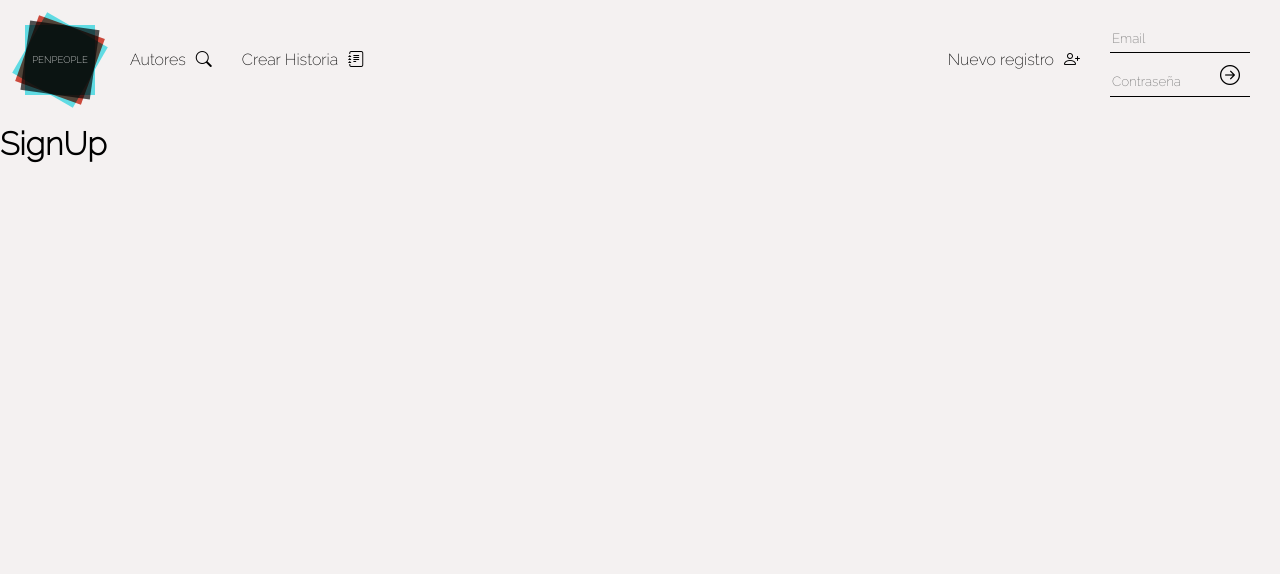
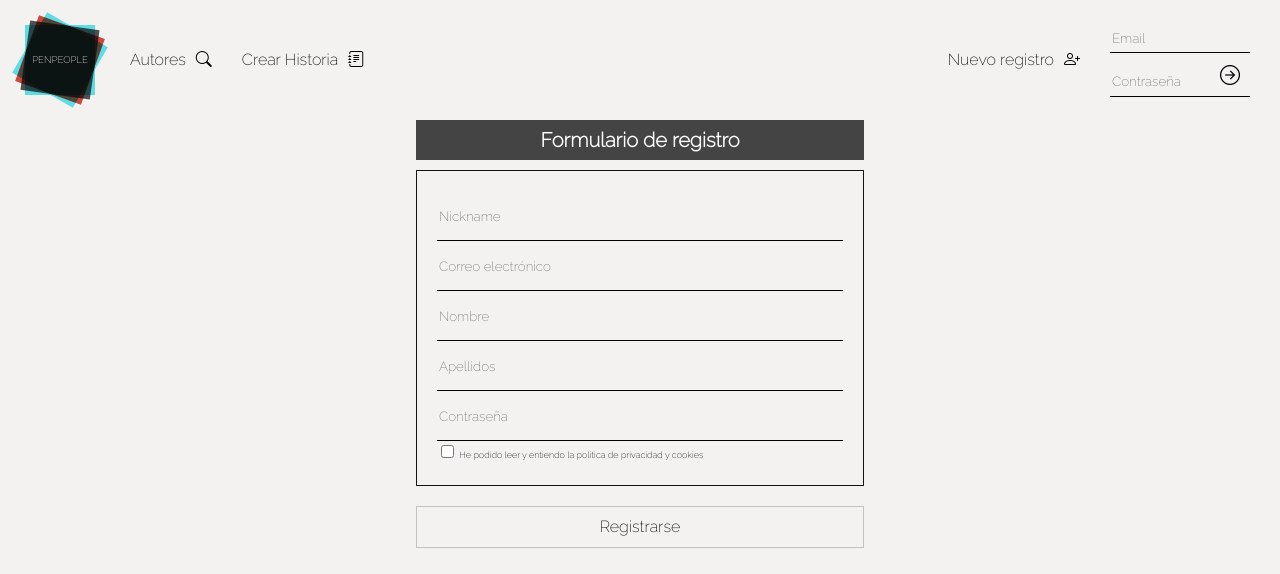
Before and after one commit to rosepernia/penpeople, a Vue app: page /registro in a window 1280 px wide. Shown: the top 574 px of the page. Built offline with nearby package versions, Linux system fonts and the light colour scheme.

Commit message:
commit2 con mas clases

```diff
--- a/src/views/SignUp.vue
+++ b/src/views/SignUp.vue
@@ -1,6 +1,21 @@
 <template>
   <div class="view-top">
-    <h1>SignUp</h1>
+    <div class="title">Formulario de registro</div>
+    <div class="box square">
+      <input class="inputs input-form" type="text" v-model="nickname" placeholder="Nickname" required>
+      <div v-if="nicknameerror" class="error"> {{nicknameerror}} </div>
+      <input class="inputs input-form" type="text" v-model="email" placeholder="Correo electrónico" required>
+      <div v-if="emailerror" class)="error">{{emailerror}}</div>
+      <input class="inputs input-form" type="text" v-model="name" placeholder="Nombre" required>
+      <div v-if="nameerror" class="error">{{nameerror}}</div>
+      <input class="inputs input-form" type="text" v-model="lastname" placeholder="Apellidos" required>
+      <div v-if="lastnameerror" class="error">{{lastnameerror}}</div>
+      <input class="inputs input-form" type="password" v-model="password" placeholder="Contraseña" required>
+      <div v-if="passworderror" class="error">{{passworderror}}</div>
+      <div><label class="priv input-form"><input type="checkbox" v-model="checked" required> He podido leer y entiendo la política de privacidad y cookies</label></div>
+      <div v-if="checkerror" class="error">{{checkerror}}</div>
+      </div>
+    <div class="button" type="submit" value="submit">Registrarse</div>
   </div>
 </template>
 
@@ -10,13 +25,60 @@ export default {
   components: {},
 
   setup() {
-    return {
 
-    }
+/*    let nickname=ref("")
+      let email=ref("")
+      let name=ref("")
+      let lastname=ref("")
+      let password=ref("") */
+
+/*     nicknameerror="Este nickname no está disponible"
+    emailerror="Introduce un email válido"
+    nameerror="Tu nombre debe contener caracteres"
+    lastnameerror="Tus apellidos deben contener"
+    passworderror="La contraseña debe contener" */
+
+/*     return {
+      errors:[""],
+      nickname,
+      email,
+      name,
+      lastname,
+      password
+    } */
   },
 }
 </script>
 
 <style lang="scss" scoped>
 
+.inputs{
+  width: 100%;
+  height: 50px;
+  border: none;
+  border-bottom: 1px solid black;
+  background-color: transparent;
+}
+
+.box{
+  border: 1px solid #131212;
+  background-color: transparent;
+}
+
+.priv{
+  font-size: xx-small;
+}
+
+.button{
+ margin-top: 20px;
+ text-align: center;
+}
+
+.view-top{
+  width: 35%;
+}
+
+.error{
+  color:red
+}
 </style>
```
